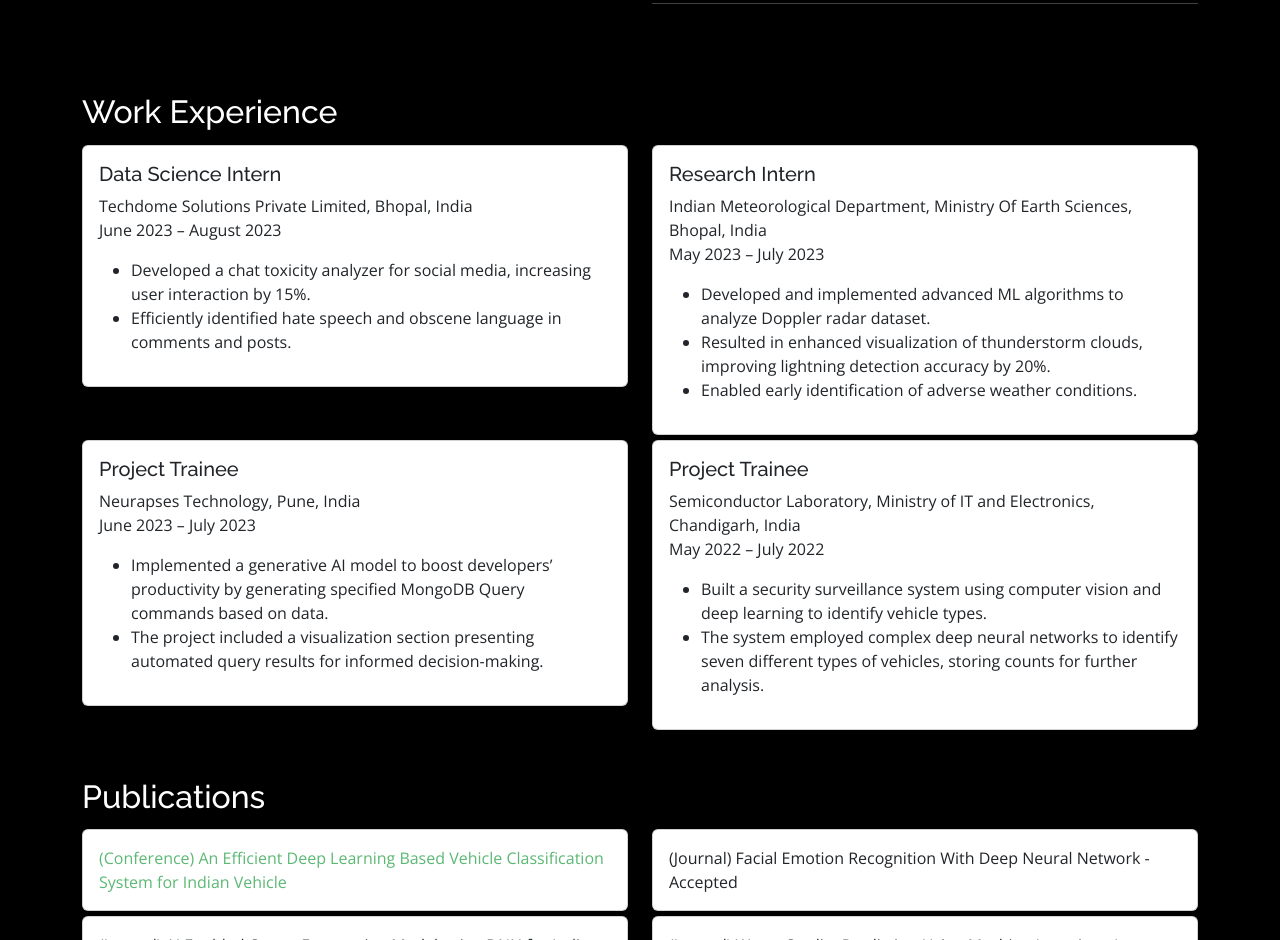
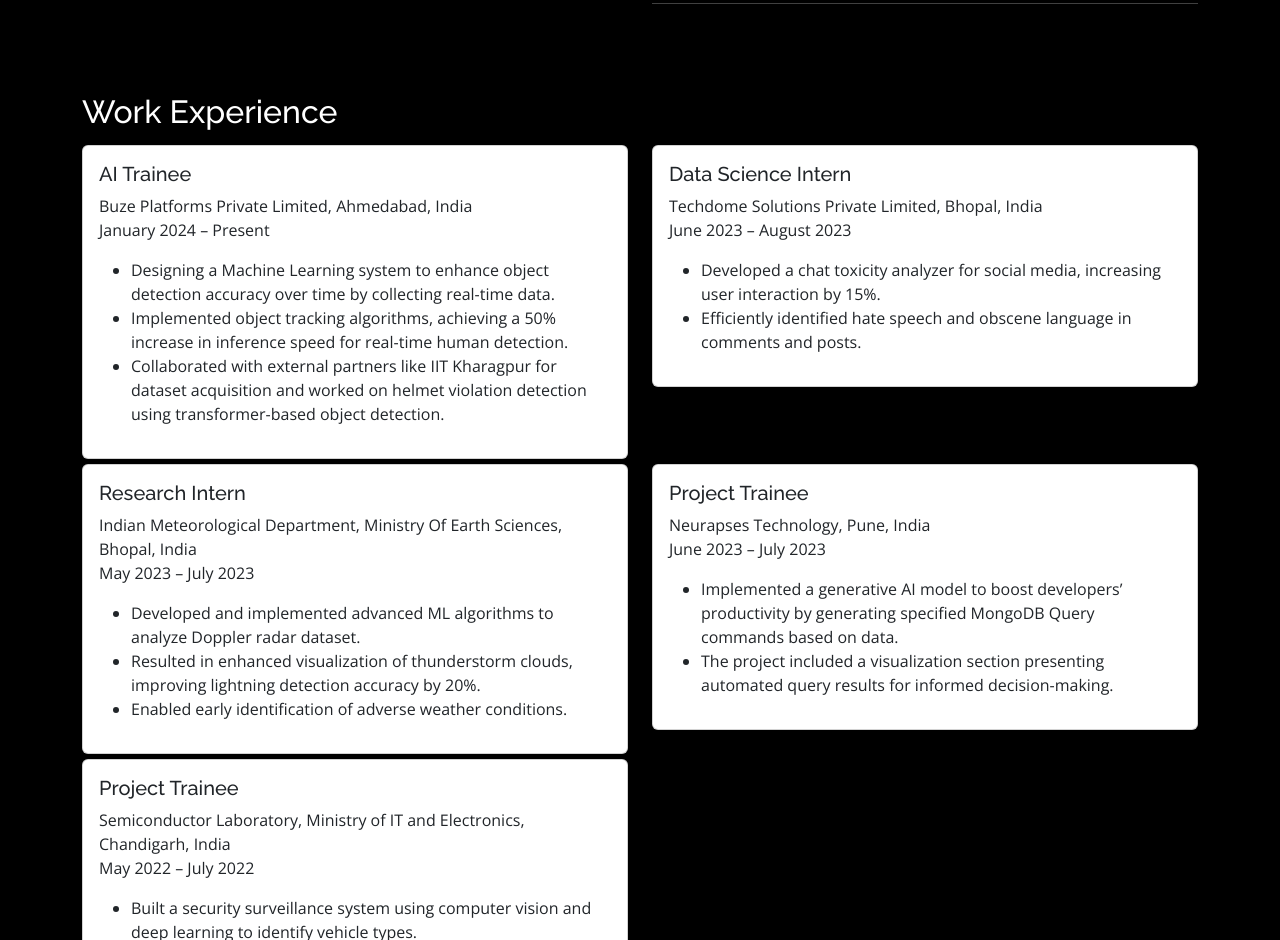
Before and after one commit to TheNoboby12/MyPortfolio, a plain HTML site: page index.html in a window 1280 px wide. Shown: the part 1479-2419 px from the top of the page. Drawn offline with nearby package versions, Linux system fonts and the light colour scheme; a script that the page names is missing; files whose address does not match are found by name.

Commit message:
updating details 2024

```diff
--- a/index.html
+++ b/index.html
@@ -129,7 +129,7 @@
           <br>
           <hr>
           <!-- Download Resume Button -->
-          <a href="https://drive.google.com/file/d/1p_6CFo6fGKpvVGCAXH-ujLoMi11RGlXD/view?usp=sharing" download
+          <a href="https://drive.google.com/file/d/1zdgsgmnseiEoXhYYxeplev7EuhN_EcZQ/view?usp=sharing" download
             class="btn btn-primary mt-3">Download Resume</a>
 
         </div>
@@ -187,6 +187,24 @@
     <h2>Work Experience</h2>
 
     <div class="row">
+      <!-- AI Trainee -->
+      <div class="col-md-6">
+        <div class="card experience-card">
+          <div class="card-body">
+            <h5 class="card-title">AI Trainee</h5>
+            <p class="card-text">Buze Platforms Private Limited, Ahmedabad, India<br>January 2024 – Present</p>
+            <ul>
+              <li>Designing a Machine Learning system to enhance object detection accuracy over time by collecting real-time data.
+              </li>
+              <li>Implemented object tracking algorithms, achieving a 50% increase in inference speed for real-time human detection.
+              </li>
+              <li>Collaborated with external partners like IIT Kharagpur for dataset acquisition and worked on helmet violation detection
+                using transformer-based object detection.</li>
+              </ul>
+          </div>
+        </div>
+      </div>
+
       <!-- Data Science Intern -->
       <div class="col-md-6">
         <div class="card experience-card">
```
